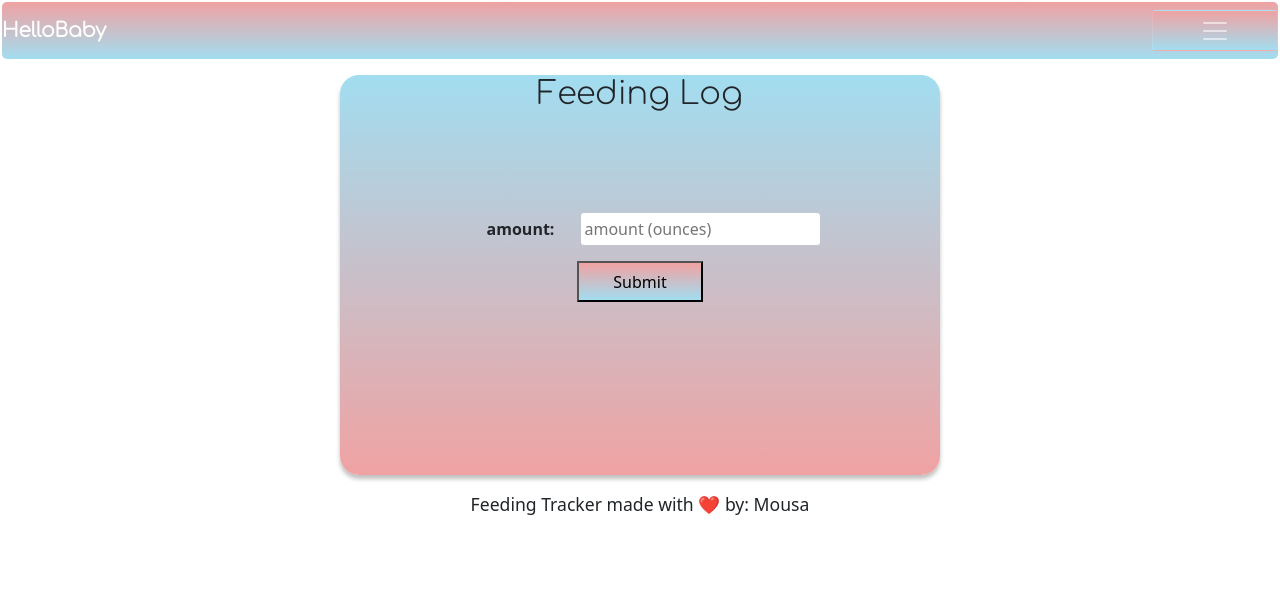
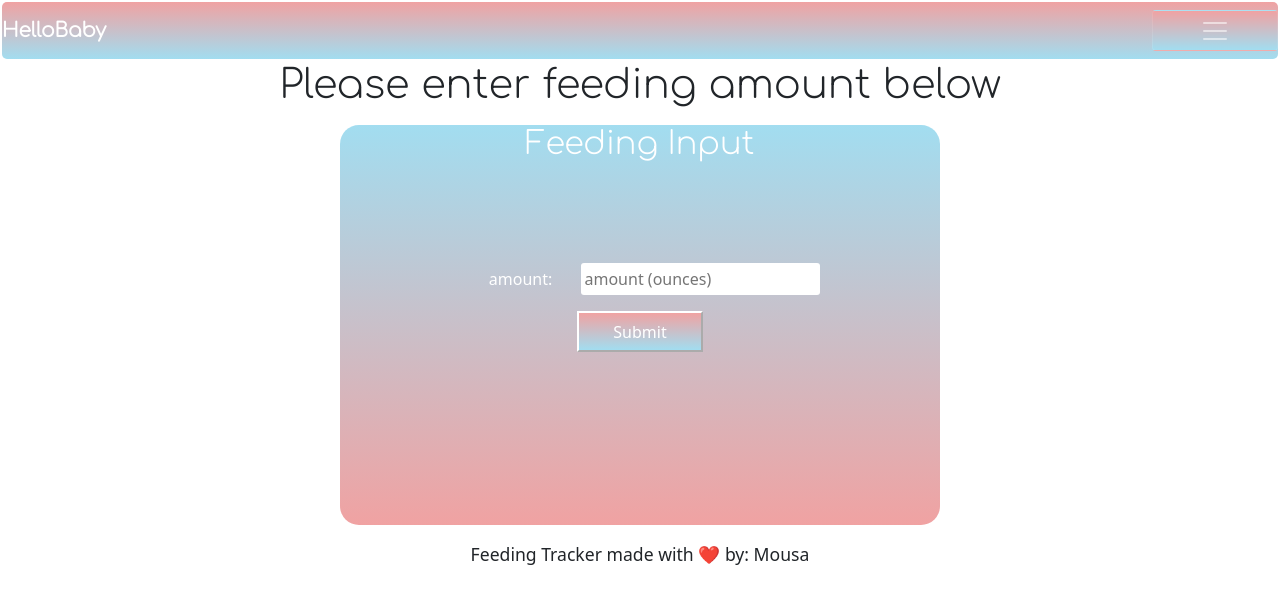
Before and after one commit to mhaddadin1/helloBaby, a React (Create React App) app in the folder client/: page /logs in a window 1280 px wide. Shown: the top 604 px of the page. Built offline with nearby package versions, Linux system fonts and the light colour scheme; no server answers; a web font is replaced by a local one.

Commit message:
changing text

```diff
--- a/client/src/components/TotalFeeding/index.js
+++ b/client/src/components/TotalFeeding/index.js
@@ -13,9 +13,7 @@ function TotalFeeding() {
     <div>
       {user ? (
         <>
-          <h2>
-            Avg ounce per Feeding: {user.feeding_stats.totalAmount} Ounces
-          </h2>
+          <h2>Avg Feeding: {user.feeding_stats.totalAmount} Ounces</h2>
         </>
       ) : null}
     </div>
--- a/client/src/index.css
+++ b/client/src/index.css
@@ -94,6 +94,8 @@ button {
   height: 41px;
   left: 151px;
   top: 422px;
+  color: white;
+  border-color: white;
 
   background: linear-gradient(180deg, #f0a2a2 0%, #a2ddf0 100%);
   /* box-shadow: inset 0px 4px 4px rgb(212, 47, 212); */
@@ -118,7 +120,7 @@ span[role="img"] {
 }
 
 form {
-  font-weight: bold;
+  font-weight: 100px;
 }
 
 input {
@@ -157,13 +159,14 @@ label {
   position: relative;
   height: auto;
   min-height: 400px;
+  color: white;
 
   max-width: 600px;
   margin-left: auto;
   margin-right: auto;
 
   background: linear-gradient(180deg, #a2ddf0 0%, #f0a2a2 100%);
-  box-shadow: 0px 4px 4px rgba(0, 0, 0, 0.25);
+  box-shadow: 0px 4px 4px rgba(255, 255, 255, 0.25);
   border-radius: 19px;
   text-align: center;
 }
--- a/client/src/pages/Logs.js
+++ b/client/src/pages/Logs.js
@@ -32,8 +32,12 @@ function Logs() {
   };
 
   return (
+    <>
+      <div className="tac">
+        <h1>Please enter feeding amount below</h1>
+      </div>
       <div className="card1 my-3">
-      <h2>Feeding Log</h2>
+        <h2>Feeding Input</h2>
         <form onSubmit={handleFormSubmit}>
           <div className="my-top">
             <label htmlFor="amount">amount:</label>
@@ -53,6 +57,7 @@ function Logs() {
         {/* <LastFeeding /> */}
         <TodayFeeding />
       </div>
+    </>
   );
 }
 
```
Lines whose indentation alone changed are shown as unchanged.
